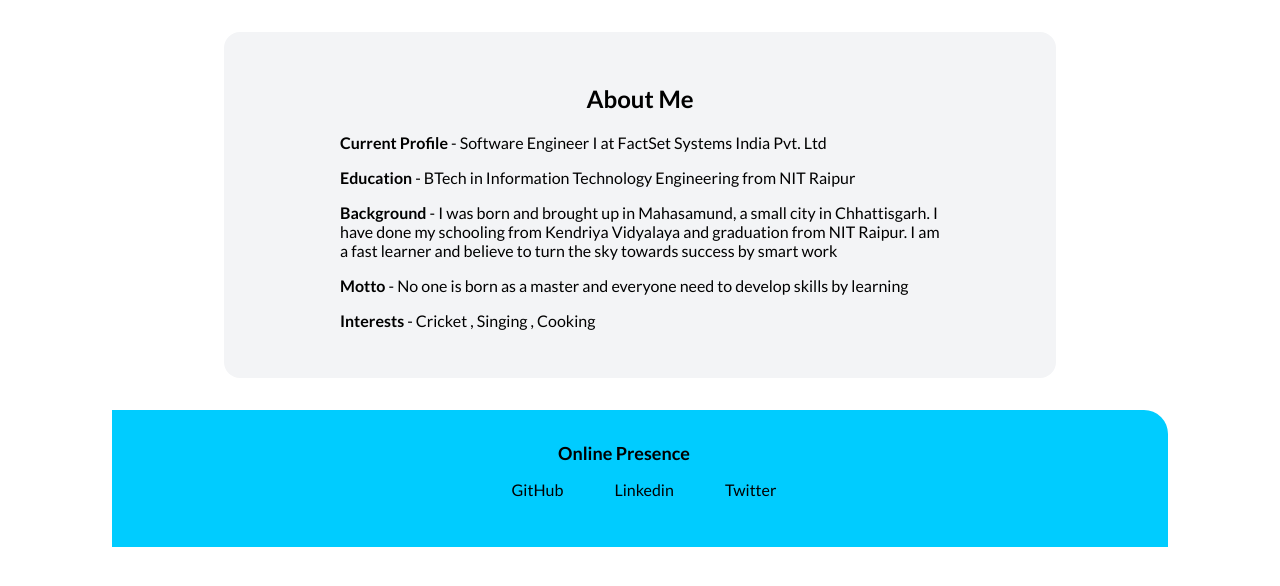
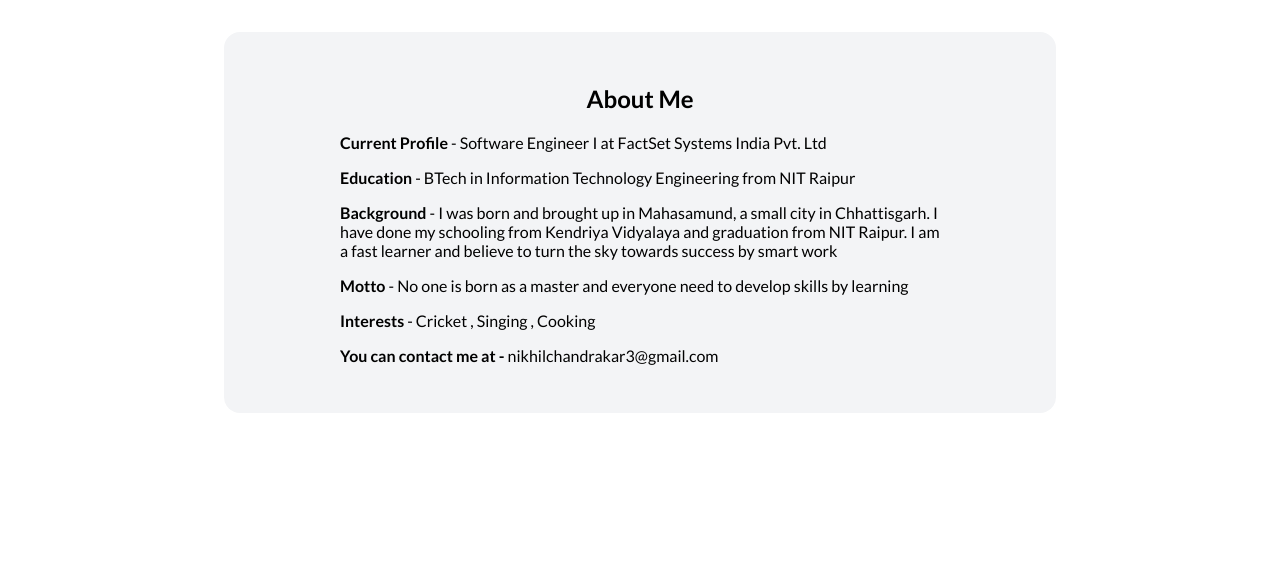
Before and after one commit to nikhilnitrr/NikhilChandrakar-Portfolio, a plain HTML site: page introduction.html in a window 1280 px wide. Shown: the part 104-690 px from the top of the page. Drawn offline with Linux system fonts and the light colour scheme.

Commit message:
Update project-link

```diff
--- a/introduction.html
+++ b/introduction.html
@@ -46,27 +46,9 @@
             develop skills by learning
           </p>
           <p><span>Interests</span> - Cricket , Singing , Cooking</p>
+          <p><span>You can contact me at -</span> nikhilchandrakar3@gmail.com</p>
         </div>
       </div>
     </section>
-
-    <footer class="footer">
-      <div class="footer-heading">Online Presence</div>
-      <ul class="list-non-bullet">
-        <li class="list-item-inline">
-          <a class="link" href="https://github.com/nikhilnitrr">GitHub</a>
-        </li>
-        <li class="list-item-inline">
-          <a
-            class="link"
-            href="https://www.linkedin.com/in/nikhil-chandrakar-573419155/"
-            >Linkedin</a
-          >
-        </li>
-        <li class="list-item-inline">
-          <a class="link" href="https://twitter.com/Nikhil51977009">Twitter</a>
-        </li>
-      </ul>
-    </footer>
   </body>
 </html>
```
Also changed, not shown: projects.html (+1 -1 lines).
